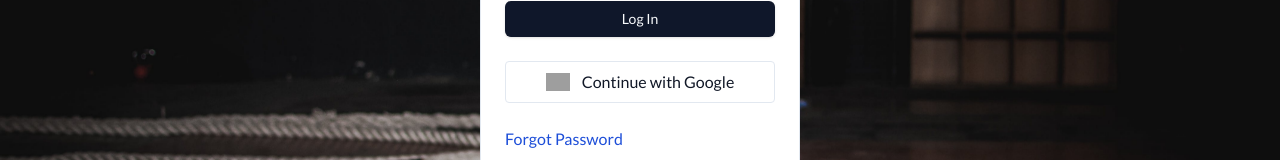
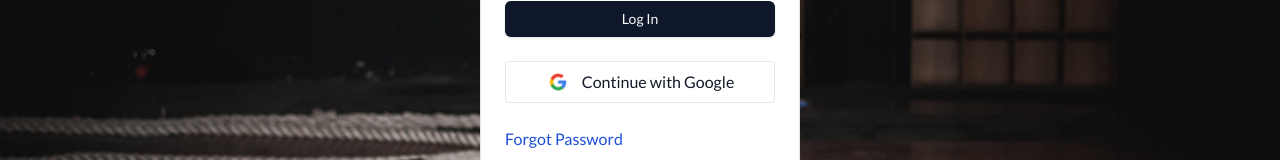
Before and after one commit to maxmonis/maxWellness, a Next.js app: page /login in a window 1280 px wide. Shown: the part 236-396 px from the top of the page. Built offline with nearby package versions, Linux system fonts and the light colour scheme; no server answers; grey boxes are pictures that could not be loaded.

Commit message:
Add Google logo to public

```diff
--- a/next.config.js
+++ b/next.config.js
@@ -13,13 +13,6 @@ const nextConfig = {
 				port: "",
 				pathname: "/**",
 			},
-			/* images I've uploaded to Github */
-			{
-				protocol: "https",
-				hostname: "user-images.githubusercontent.com",
-				port: "",
-				pathname: "/51540371/**",
-			},
 			/* images the user has uploaded to Firebase */
 			{
 				protocol: "https",
--- a/src/components/CTA.tsx
+++ b/src/components/CTA.tsx
@@ -77,10 +77,7 @@ export function GoogleButton({
 				alt="google logo"
 				className="mr-3 w-6"
 				height={30}
-				src={
-					"https://user-images.githubusercontent.com/51540371/" +
-					"209448811-2b88004b-4abd-4b68-9944-9d47b350a735.png"
-				}
+				src="/google-logo.png"
 				width={30}
 			/>
 			Continue with Google
```
Also changed, not shown: public/google-logo.png (added).
